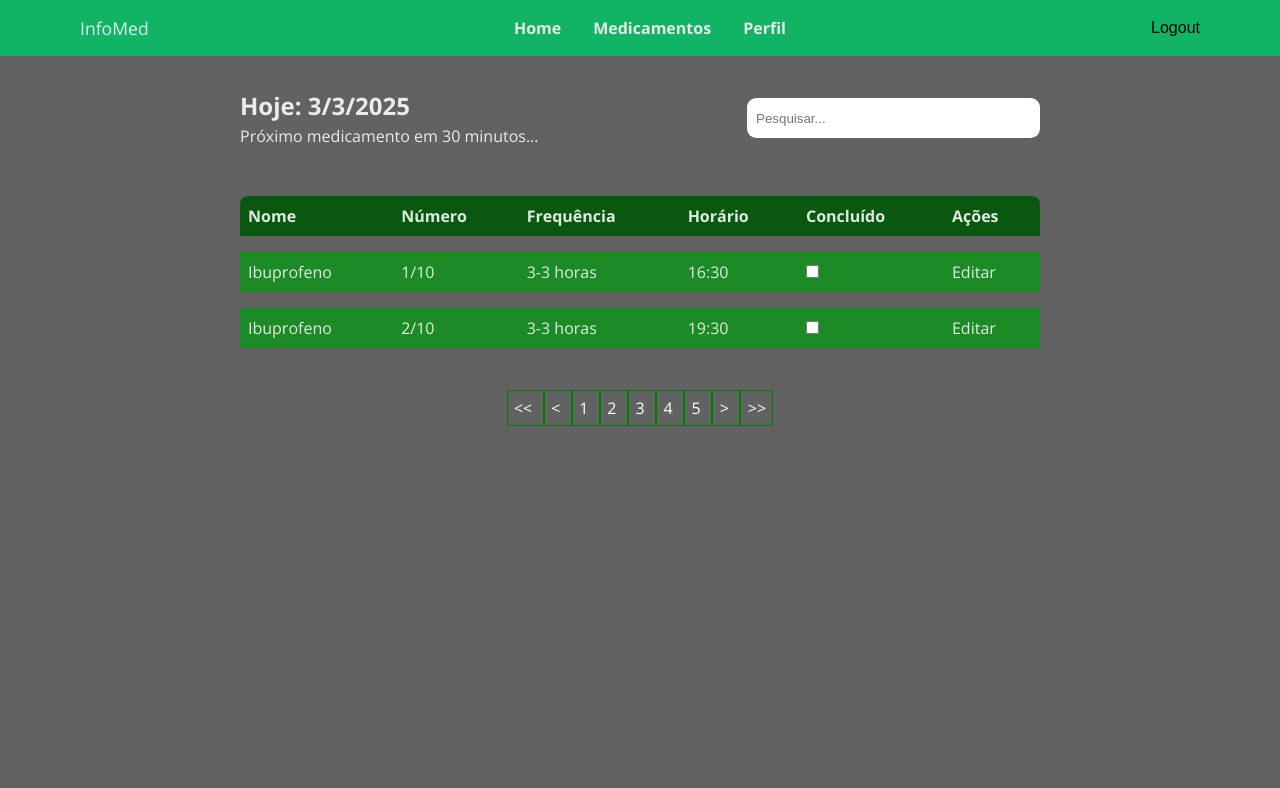
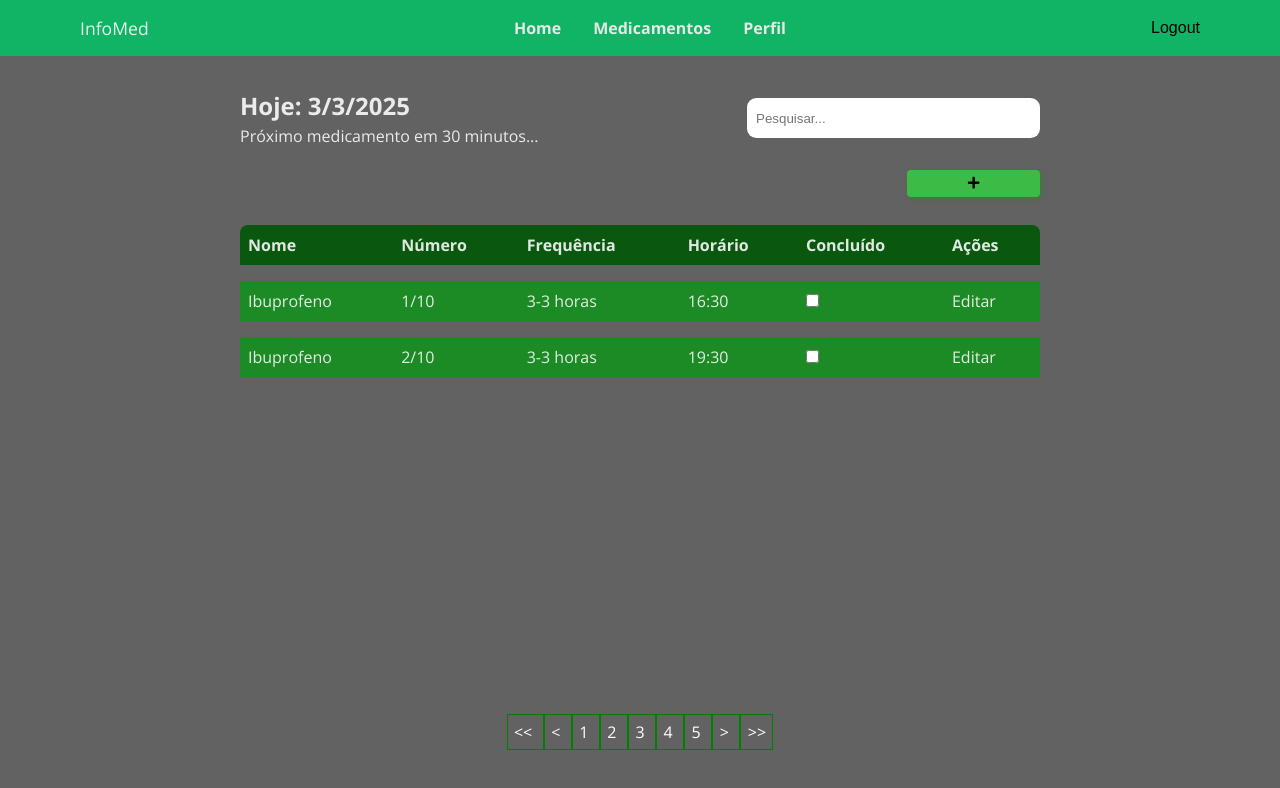
Before and after one commit to cristian-eds/infomed-front, a React (Vite) app: page /login in a window 1280 px wide. Both pictures are taken after typing "name@example.com", "Sample123" into the empty fields and a click on the input "Enter". Shown: the top 788 px of the page. Built offline with nearby package versions, Linux system fonts and the light colour scheme.

Commit message:
Created button to Add Medicine in Home page

```diff
--- a/src/App.css
+++ b/src/App.css
@@ -1,5 +1,5 @@
 #root {
   margin: 0 auto;
   padding: 0;
-
+  height: 100vh;
 }
--- a/src/pages/Home/Home.jsx
+++ b/src/pages/Home/Home.jsx
@@ -1,17 +1,20 @@
 import React from 'react'
-import Navbar from '../../components/Navbar/Navbar'
+
 
 import styles from './Home.module.css'
 
 import { FaSearch } from "react-icons/fa";
+import { FaPlus } from "react-icons/fa";
+
 import Pagination from '../../components/Pagination/Pagination';
+import Navbar from '../../components/Navbar/Navbar'
 
 const Home = ({ logout }) => {
 
   const date = new Date();
 
   return (
-    <div>
+    <>
       <Navbar logout={logout} />
       <main className={styles.container_main}>
         <header className={styles.header}>
@@ -24,6 +27,9 @@ const Home = ({ logout }) => {
             <FaSearch className={styles.search_input__icon} onClick={() => alert("clicou")}/>
           </form>
         </header>
+        <div className={styles.container_caption}>
+          <button><FaPlus/></button>
+        </div>
         <div className={styles.container_table}>
           <table className={styles.table}>
             <thead>
@@ -58,7 +64,7 @@ const Home = ({ logout }) => {
         </div>
         <Pagination/>
       </main>
-    </div>
+    </>
   )
 }
 
--- a/src/pages/Home/Home.module.css
+++ b/src/pages/Home/Home.module.css
@@ -1,10 +1,11 @@
 .container_main {
     padding: 2em 7em;
     width: 80%;
+    height: 90%;
     margin: 0 auto;
     display: flex;
     flex-direction: column;
-    gap: 2em;
+    gap: 1.4em;
 }
 
 .header {
@@ -32,8 +33,32 @@
     transform: translateY(-50%);
 }
 
+.container_caption {
+    display: flex;
+    flex-direction: row;
+    justify-content: end;
+    height: 1em;
+}
+
+.container_caption button {
+    border: none;
+    height: 2em;
+    padding: .4em 1em;
+    width: 10em;
+    background-color: #3cbc46;
+    border-radius: .3em;
+    box-shadow: 2px 2px 5px rgba(38, 142, 19, 0.5);
+    transition: all .3s ease-in-out;
+    cursor: pointer;
+}
+
+.container_caption button:hover {
+    background-color: #34a03d;
+}
+
 .container_table{
     overflow-x: auto;
+    height: 90%;
 }
 
 .table {
```
